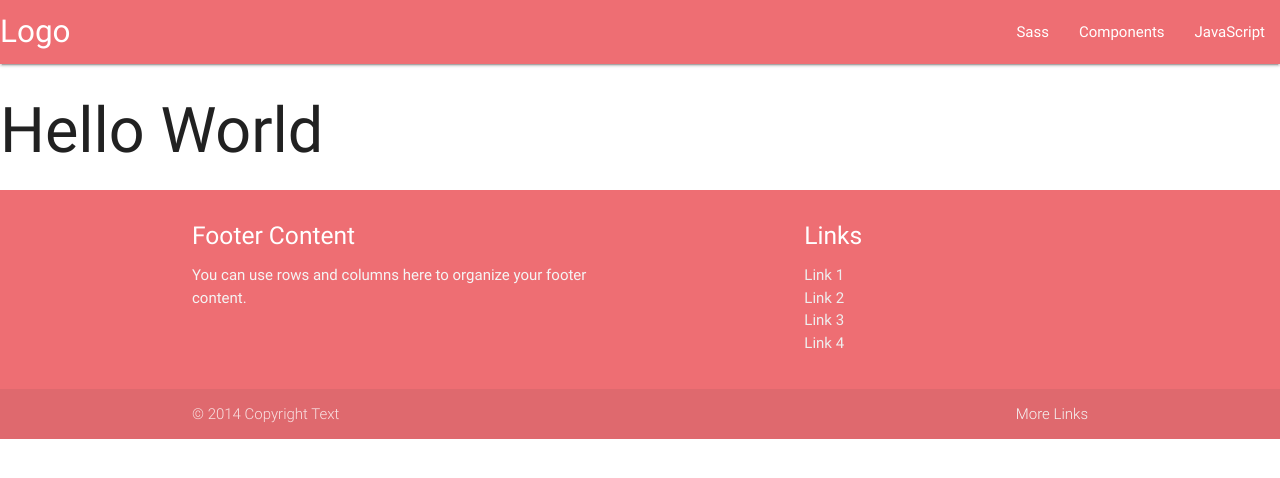
After one commit to Baldpet/Family-cookbook, a Flask app: template templates/index.html in a window 1280 px wide. The commit adds this page. Shown: the top 478 px of the page. Run offline with Flask 2, Linux system fonts and the light colour scheme; the template is opened without the code that fills it, so the values that code supplies are empty; some libraries are stand-ins or nearby versions.

Commit message:
added the functionality to load the index.html and checked the app runs

```diff
--- a/app.py
+++ b/app.py
@@ -12,3 +12,13 @@ app.config["MONGO_DBNAME"] = 'family_cookbook'
 app.config["MONGO_URI"] = os.environ.get('MONGO_URI')
 
 mongo = PyMongo(app)
+
+
+@app.route('/')
+def home():
+    return render_template("index.html")
+
+
+if __name__ == '__main__':
+    app.run(host=os.environ.get('IP'), port=int(
+        os.environ.get('PORT')), debug=True)
--- a/templates/base.html
+++ b/templates/base.html
@@ -6,6 +6,7 @@
     <title>The Family Cookbook</title>
     <link href="https://fonts.googleapis.com/icon?family=Material+Icons" rel="stylesheet">
     <link rel="stylesheet" href="https://cdnjs.cloudflare.com/ajax/libs/materialize/0.100.2/css/materialize.min.css">
+    <link rel="stylesheet" href="static/css/style.css">
 </head>
 <body>
 	<nav>
--- /dev/null
+++ b/templates/index.html
@@ -0,0 +1,6 @@
+{% extends "base.html" %}
+{% block content %}
+
+<h1>Hello World</h1>
+
+{% endblock %}
```
